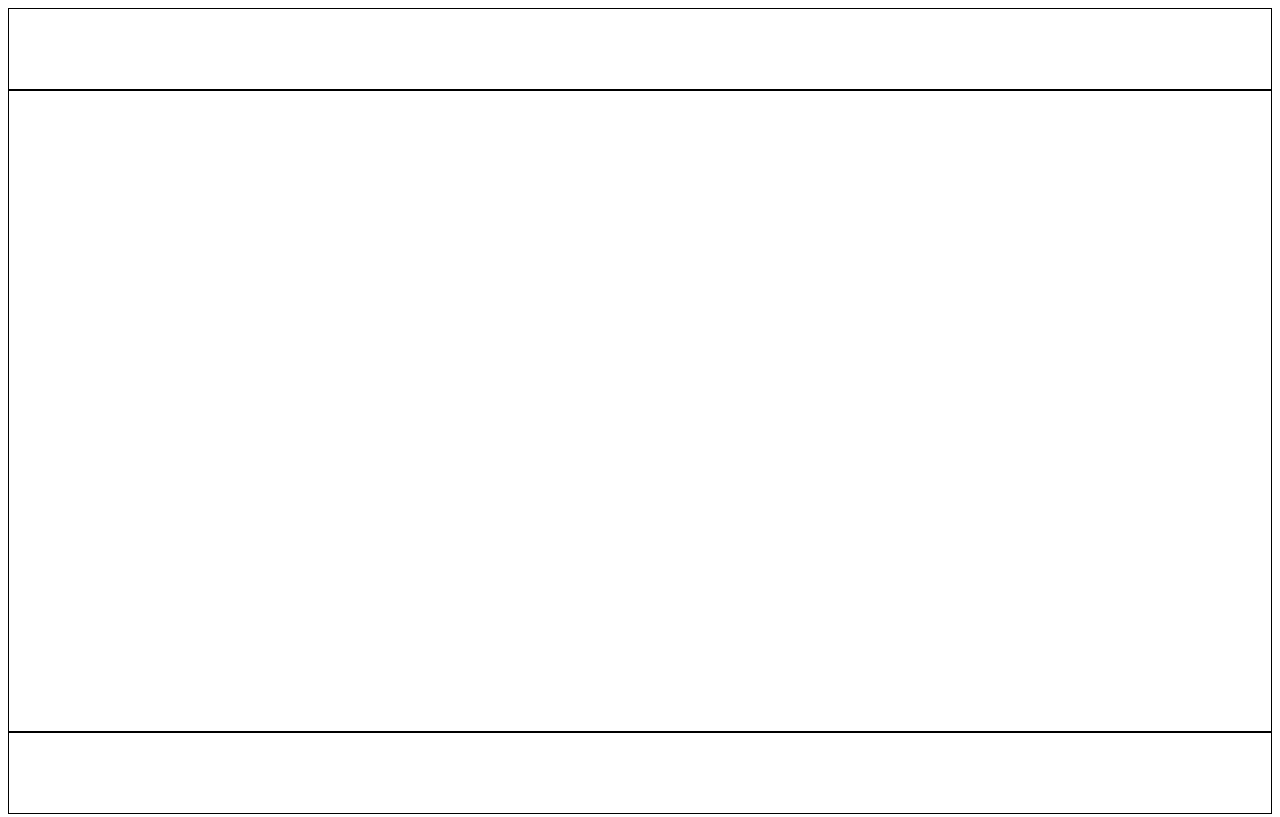
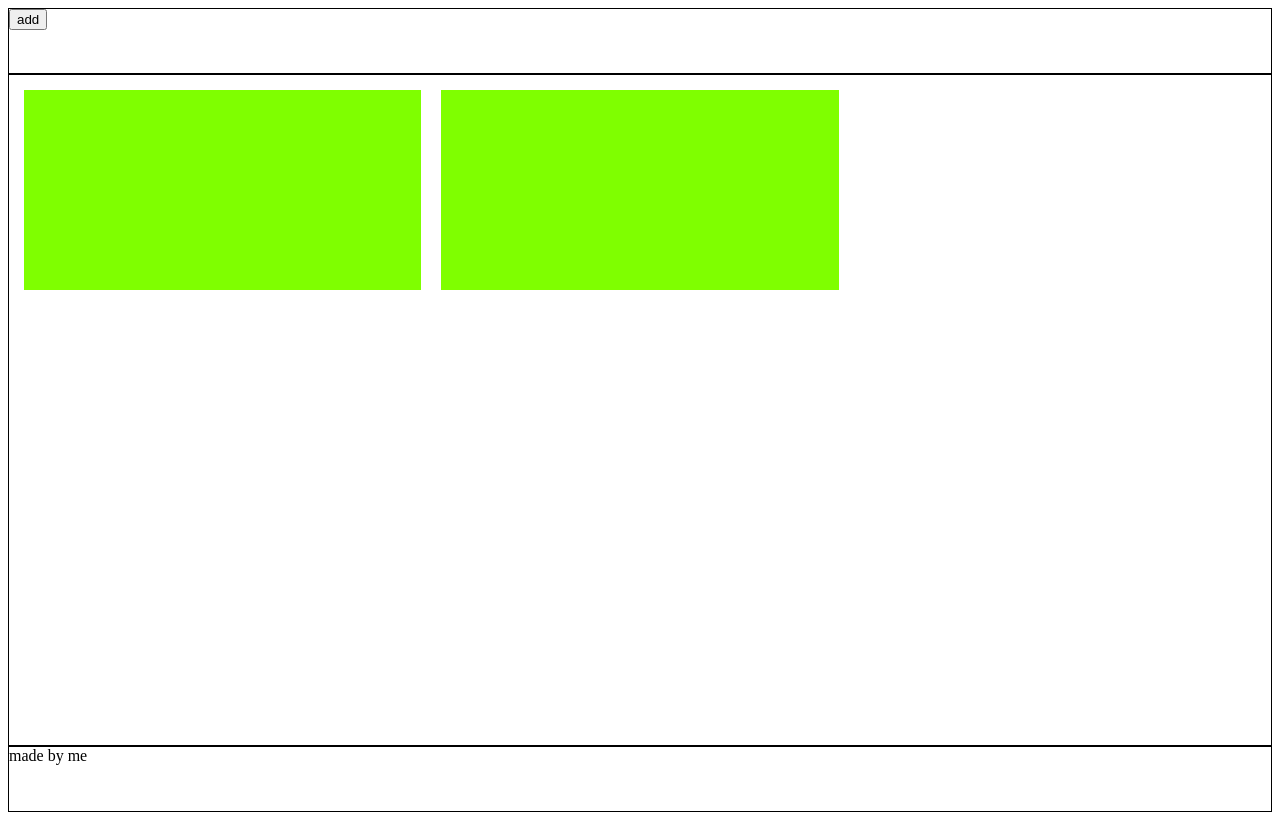
Before and after one commit to Axizeaus/project-library, a plain HTML site: page index.html in a window 1280 px wide. Drawn offline with Linux system fonts and the light colour scheme.

Commit message:
layout basic is finished

```diff
--- a/index.html
+++ b/index.html
@@ -9,8 +9,17 @@
     <script src="main.js" defer></script>
 </head>
 <body>
-    <header></header>
-    <main></main>
-    <footer></footer>
+    <header>
+        <button id="addbtn">add</button>
+    </header>
+    <main>
+        <div id="container">
+            <div></div>
+            <div></div>
+        </div>
+
+    </main>
+
+    <footer>made by me</footer>
 </body>
 </html>
--- a/main.js
+++ b/main.js
@@ -1,24 +1,34 @@
-function Book(title, author, pages, isRead){
-    this.title = title;
-    this.author = author;
-    this.pages = pages;
-    this.isRead = false;
-    this.read = function (){
-        this.isRead = true
-    }
+// function Book(title, author, pages, isRead){
+//     this.title = title;
+//     this.author = author;
+//     this.pages = pages;
+//     this.isRead = false;
+//     this.read = function (){
+//         this.isRead = true
+//     }
 
-    this.info = function() {
-        let readOrNot;
-        if (this.isRead === true){
-            readOrNot = 'You have read this book.'
-        } else {
-            readOrNot = "You haven't read this book."
-        }
-        return `${this.title} written by ${this.author}. ${this.pages} pages, ${readOrNot}`
-    }
+//     this.info = function() {
+//         let readOrNot;
+//         if (this.isRead === true){
+//             readOrNot = 'You have read this book.'
+//         } else {
+//             readOrNot = "You haven't read this book."
+//         }
+//         return `${this.title} written by ${this.author}. ${this.pages} pages, ${readOrNot}`
+//     }
+// }
+
+// let book = new Book('Sapiens', 'Yuval Noah Harari', '1000', true)
+// console.log(book.info());
+// book.read();
+// console.log(book.info());
+
+const container = document.getElementById('container');
+const addbtn = document.getElementById('addbtn');
+console.log(container);
+
+addbtn.addEventListener('click', addBook)
+
+function addBook(){
+    console.log('this is working');
 }
-
-let book = new Book('Sapiens', 'Yuval Noah Harari', '1000', true)
-console.log(book.info());
-book.read();
-console.log(book.info());
--- a/style.css
+++ b/style.css
@@ -5,16 +5,27 @@ body{
 }
 
 header{
-    height: 10vh;
+    height: 8vh;
     border: 1px solid black;
 }
 
-main{
+#container{
     height: 80vh;
     border: 1px solid black;
+    overflow: scroll;
+    resize: initial;
+    display: grid;
+    gap: 20px;
+    padding: 15px;
+    grid-template-rows: repeat(auto-fill, minmax(200px, 0.6fr));
+    grid-template-columns: repeat(auto-fill, minmax(300px, 1fr));
+}
+
+#container > div{
+    background-color:chartreuse;
 }
 
 footer{
-    height: 10vh;
+    height: 8vh;
     border: 1px solid black;
 }
```
